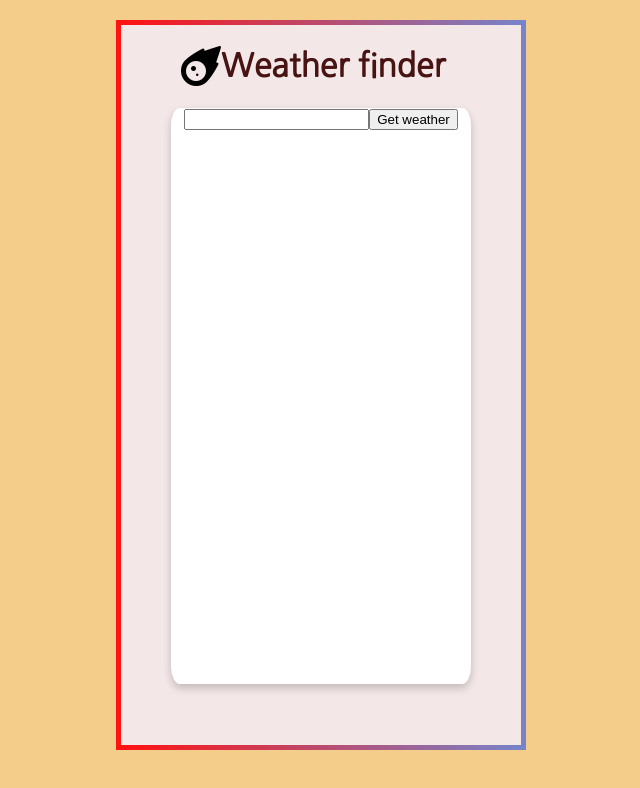
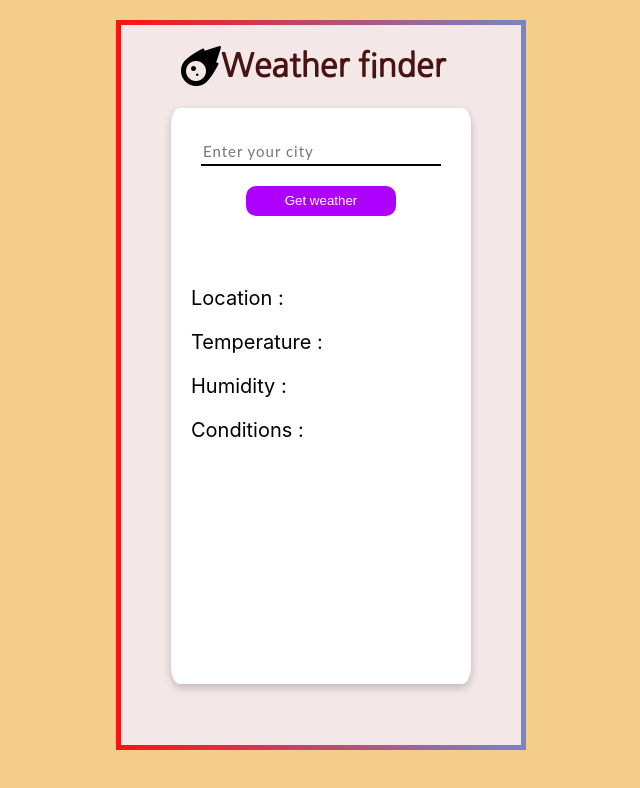
Before and after one commit to abhishekjain35/weather-app, a React (Create React App) app: page / in a window 1280 px wide. Shown: the top 788 px of the page, without its empty margins (319-959 px from the left). Built offline with nearby package versions, Linux system fonts and the light colour scheme.

Commit message:
Added css to few elements

```diff
--- a/src/App.css
+++ b/src/App.css
@@ -41,6 +41,49 @@ body {
   box-shadow: 0 4px 8px 0 rgba(0,0,0,0.2);
 }
 
+#input {
+  padding: 30px;
+  display: flex;
+  flex-direction: column;
+  align-items: center;
+}
+
+#button {
+  margin-top: 20px;
+  background-color: rgb(174, 0, 255);
+  border-radius: 10px;
+  border: 0;
+  width: 150px;
+  height: 30px;
+  cursor: pointer;
+  color: white;
+}
+
+#button:hover {
+  transition: 0.5s ease-in;
+  font-size: 14px;
+}
+
+#search-bar {
+  font: 15px/24px "Lato", Arial, sans-serif;
+  color: #333;
+  width: 100%;
+  box-sizing: border-box;
+  letter-spacing: 1px;
+  border: 0;
+  border-bottom: 2px solid black;
+}
+
+#search-bar,#button:focus {
+  outline: 0;
+}
+
+#data {
+  text-align: left;
+  padding: 1em;
+  font-size: 20px;
+}
+
 .App {
   text-align: center;
 }
--- a/src/components/weather.jsx
+++ b/src/components/weather.jsx
@@ -9,8 +9,23 @@ class Weather extends Component {
           <h1 id="appname">Weather finder</h1>
         </div>
         <div id="card">
-            <input type="search" name="search" id="search-bar"/>
-            <button type="submit" id="button">Get weather</button>
+          <div id="input">
+            <input
+              type="search"
+              name="search"
+              id="search-bar"
+              placeholder="Enter your city"
+            />
+            <button type="submit" id="button">
+              Get weather
+            </button>
+          </div>
+          <div id="data">
+            <p>Location : </p>
+            <p>Temperature : </p>
+            <p>Humidity : </p>
+            <p>Conditions : </p>
+          </div>
         </div>
       </div>
     );
```
